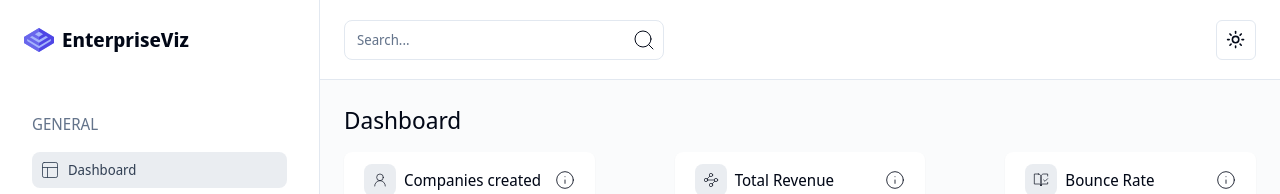
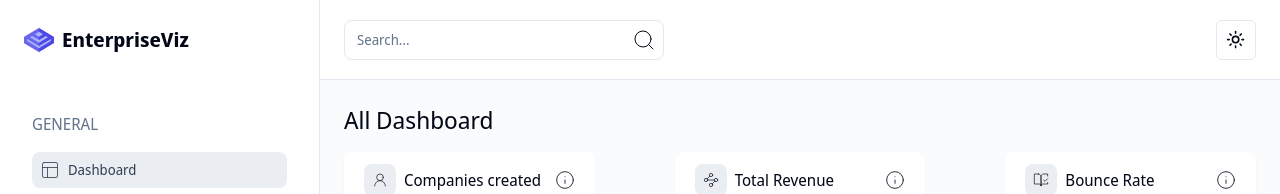
Before and after one commit to AngelOU20/dashboard-companies, a Next.js app: page / in a window 1280 px wide. Shown: the top 194 px of the page. Built offline with nearby package versions, Linux system fonts and the light colour scheme.

Commit message:
update title

```diff
--- a/app/(routes)/page.tsx
+++ b/app/(routes)/page.tsx
@@ -9,7 +9,7 @@
 export default function Home() {
   return (
     <section>
-      <h2 className="text-2xl mb-4">Dashboard</h2>
+      <h2 className="text-2xl mb-4">All Dashboard</h2>
       <div className="grid grid-cols-1 md:grid-cols-2 lg:grid-cols-3 gap-3 lg:gap-x-20">
         {dataCardSummary.map((item) => (
           <React.Fragment key={item.title}>
```
